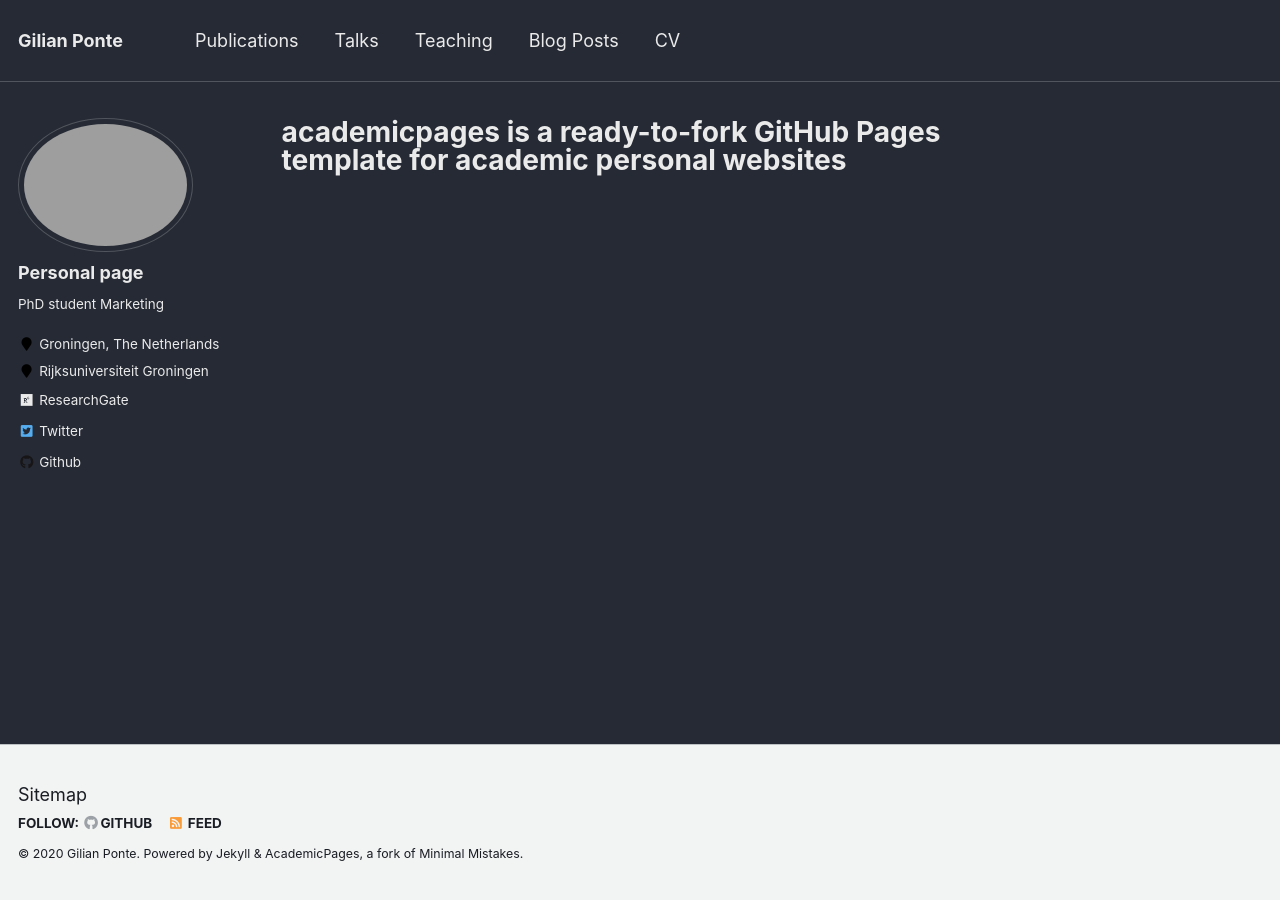
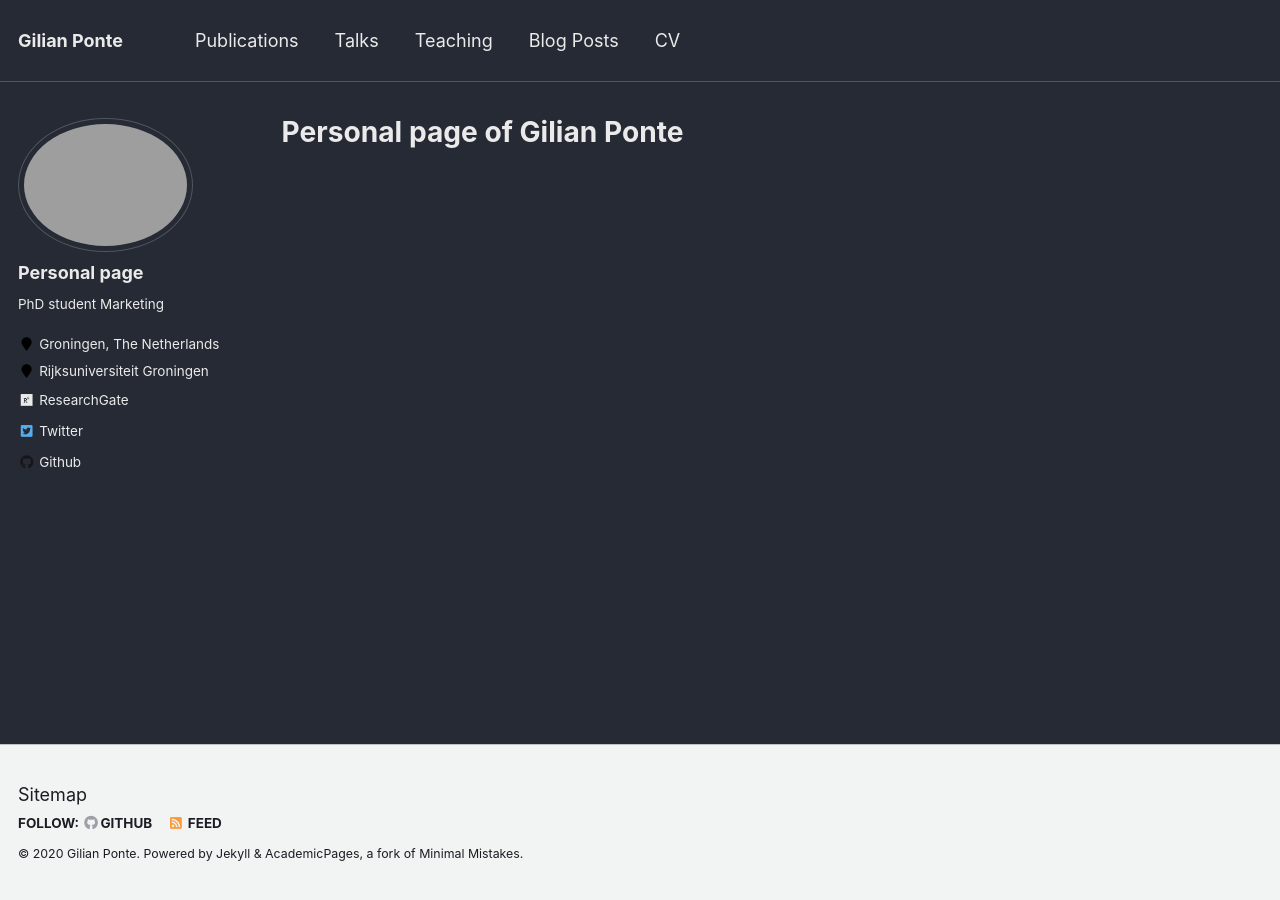
Before and after one commit to GilianPonte/gilianponte.github.io, a Jekyll site: the page built from _pages/about.md, in a window 1280 px wide. Built offline with Jekyll 4.4.1, drawn with Linux system fonts in a browser that asks for light colours.

Commit message:
Update about.md

```diff
--- a/_pages/about.md
+++ b/_pages/about.md
@@ -1,6 +1,6 @@
 ---
 permalink: /
-title: "academicpages is a ready-to-fork GitHub Pages template for academic personal websites"
+title: "Personal page of Gilian Ponte"
 excerpt: "About me"
 author_profile: true
 redirect_from:
```
